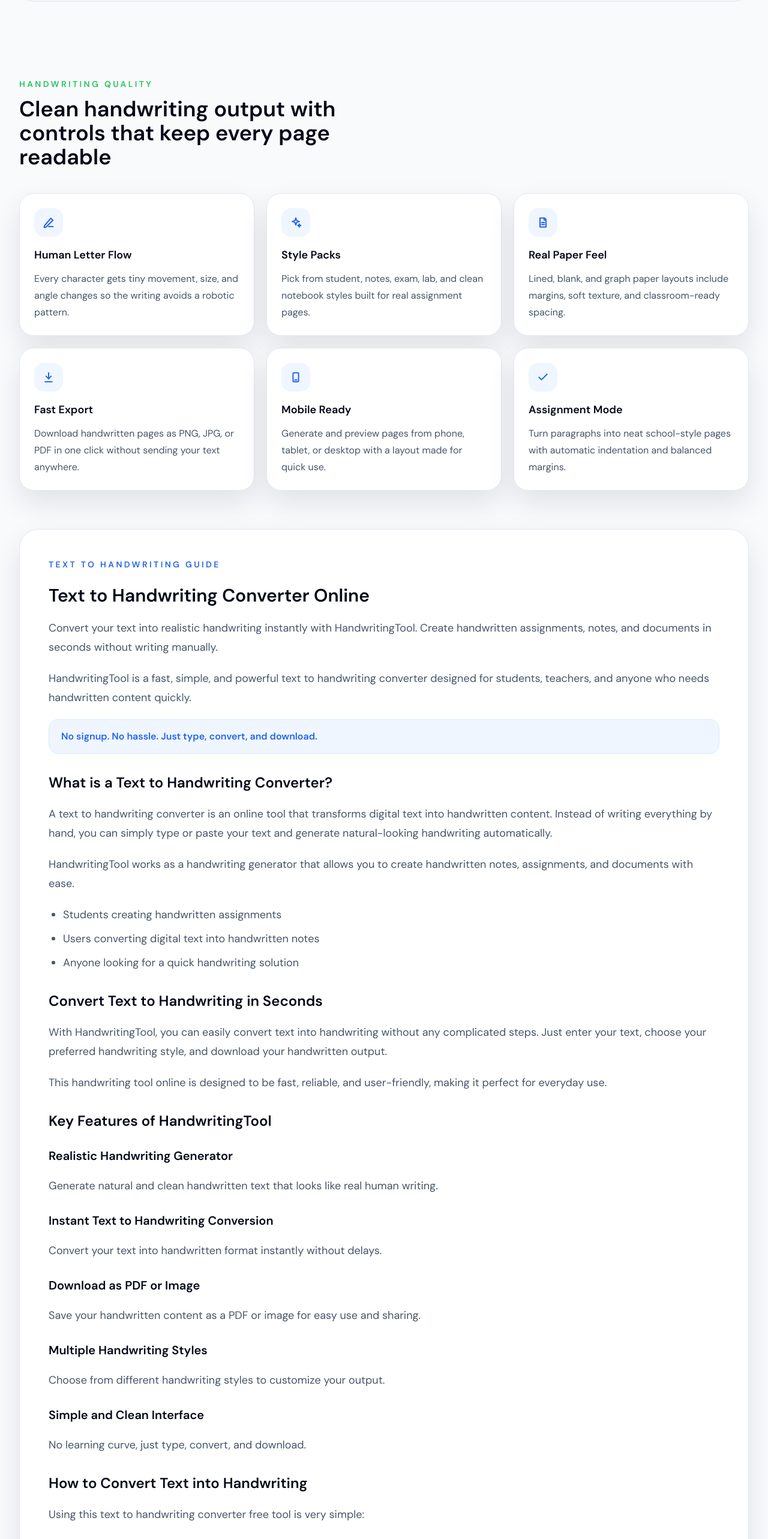
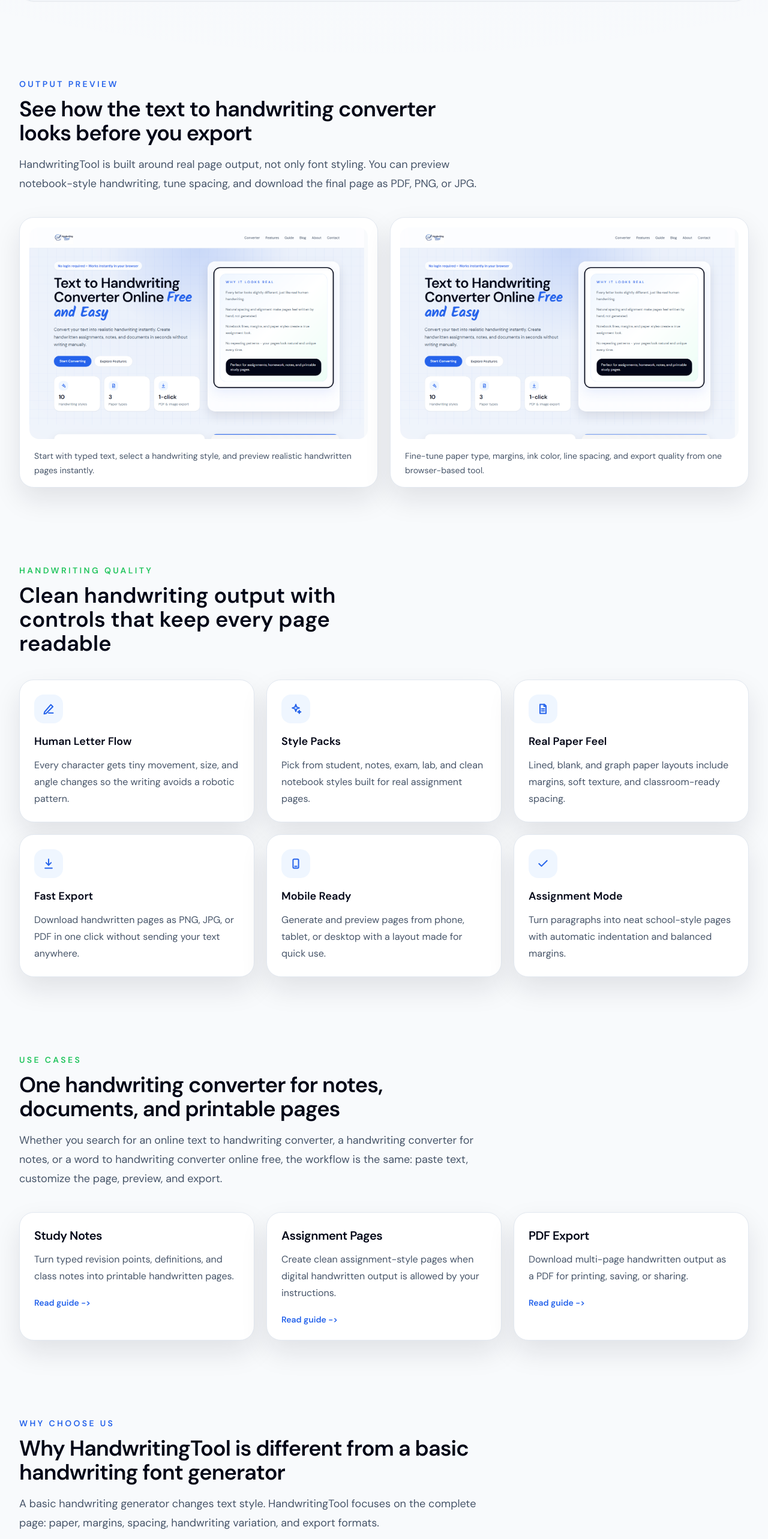
Before and after one commit to handwritingmaker-dotcom/handwriting-tool, a Next.js app: page / in a window 1280 px wide. Shown: the part 2918-5484 px from the top of the page at 60% size. Built offline with nearby package versions, Linux system fonts and the light colour scheme; a web font is replaced by a local one.

Commit message:
Strengthen homepage SEO proof sections

```diff
--- a/app/page.tsx
+++ b/app/page.tsx
@@ -1,4 +1,5 @@
 import Link from "next/link";
+import Image from "next/image";
 import { HandwritingTool } from "@/components/HandwritingTool";
 
 const siteUrl = "https://www.handwritingtool.com";
@@ -36,6 +37,31 @@
   },
 ];
 
+const useCases = [
+  {
+    title: "Study Notes",
+    text: "Turn typed revision points, definitions, and class notes into printable handwritten pages.",
+    href: "/blog/text-to-handwriting-converter-for-notes",
+  },
+  {
+    title: "Assignment Pages",
+    text: "Create clean assignment-style pages when digital handwritten output is allowed by your instructions.",
+    href: "/blog/make-handwritten-assignment-online",
+  },
+  {
+    title: "PDF Export",
+    text: "Download multi-page handwritten output as a PDF for printing, saving, or sharing.",
+    href: "/blog/text-to-handwriting-pdf-generator",
+  },
+];
+
+const comparisonRows = [
+  ["No signup", "Start in the browser without creating an account.", "Many tools add login or account friction."],
+  ["PDF, PNG, JPG", "Export complete pages as PDF or image formats.", "Some converters only download PNG images."],
+  ["Real page controls", "Adjust paper, spacing, margins, ink, and handwriting variation.", "Basic tools often only change the font."],
+  ["Privacy friendly", "Text is processed in your browser and is not stored by HandwritingTool.", "Upload-based workflows may require sending files."],
+];
+
 const faqs = [
   {
     question: "Is this text to handwriting converter free?",
@@ -51,7 +77,18 @@
   },
   {
     question: "Can I use this for handwritten assignments?",
-    answer: "Yes, this tool is commonly used for assignments, notes, and academic work.",
+    answer:
+      "Yes, when digital handwritten-style output is allowed. Always follow your teacher, school, or institution rules.",
+  },
+  {
+    question: "Can I use this as a word to handwriting converter online free?",
+    answer:
+      "Yes. You can copy text from Word or another document, paste it into HandwritingTool, and download handwritten pages.",
+  },
+  {
+    question: "What makes this handwriting converter realistic?",
+    answer:
+      "Readable handwriting styles, natural spacing, paper backgrounds, margins, ink color, and small variation settings help the output look more natural.",
   },
 ];
 
@@ -170,6 +207,45 @@
         </div>
       </section>
 
+      <section className="mx-auto max-w-7xl px-4 py-16 sm:px-6 lg:px-8">
+        <div className="mb-10 max-w-3xl">
+          <p className="text-sm font-semibold uppercase tracking-[0.24em] text-brand-blue">Output Preview</p>
+          <h2 className="mt-3 text-4xl font-semibold tracking-tight text-slate-950">
+            See how the text to handwriting converter looks before you export
+          </h2>
+          <p className="mt-4 text-lg leading-8 text-slate-600">
+            HandwritingTool is built around real page output, not only font styling. You can preview notebook-style
+            handwriting, tune spacing, and download the final page as PDF, PNG, or JPG.
+          </p>
+        </div>
+        <div className="grid gap-5 lg:grid-cols-2">
+          <figure className="rounded-3xl border border-slate-200 bg-white p-4 shadow-card">
+            <Image
+              src="/blog/text-to-handwriting-tool-home.png"
+              alt="HandwritingTool homepage showing the online text to handwriting converter"
+              width={1440}
+              height={1100}
+              className="aspect-[16/10] rounded-2xl object-cover object-top"
+            />
+            <figcaption className="mt-4 px-2 text-sm leading-6 text-slate-600">
+              Start with typed text, select a handwriting style, and preview realistic handwritten pages instantly.
+            </figcaption>
+          </figure>
+          <figure className="rounded-3xl border border-slate-200 bg-white p-4 shadow-card">
+            <Image
+              src="/blog/text-to-handwriting-tool-editor.png"
+              alt="HandwritingTool editor with handwriting settings, paper controls, and PDF export"
+              width={1440}
+              height={2200}
+              className="aspect-[16/10] rounded-2xl object-cover object-top"
+            />
+            <figcaption className="mt-4 px-2 text-sm leading-6 text-slate-600">
+              Fine-tune paper type, margins, ink color, line spacing, and export quality from one browser-based tool.
+            </figcaption>
+          </figure>
+        </div>
+      </section>
+
       <section id="features" className="mx-auto max-w-7xl px-4 py-16 sm:px-6 lg:px-8">
         <div className="mb-10 max-w-2xl">
           <p className="text-sm font-semibold uppercase tracking-[0.24em] text-brand-green">Handwriting Quality</p>
@@ -185,6 +261,65 @@
               </div>
               <h3 className="text-lg font-semibold text-slate-950">{feature.title}</h3>
               <p className="mt-3 text-base leading-7 text-slate-600">{feature.text}</p>
+            </div>
+          ))}
+        </div>
+      </section>
+
+      <section className="mx-auto max-w-7xl px-4 py-16 sm:px-6 lg:px-8">
+        <div className="mb-10 max-w-3xl">
+          <p className="text-sm font-semibold uppercase tracking-[0.24em] text-brand-green">Use Cases</p>
+          <h2 className="mt-3 text-4xl font-semibold tracking-tight text-slate-950">
+            One handwriting converter for notes, documents, and printable pages
+          </h2>
+          <p className="mt-4 text-lg leading-8 text-slate-600">
+            Whether you search for an online text to handwriting converter, a handwriting converter for notes, or a word
+            to handwriting converter online free, the workflow is the same: paste text, customize the page, preview, and
+            export.
+          </p>
+        </div>
+        <div className="grid gap-5 md:grid-cols-3">
+          {useCases.map((item) => (
+            <Link
+              key={item.title}
+              href={item.href}
+              className="group rounded-3xl border border-slate-200 bg-white p-6 shadow-card transition hover:-translate-y-1 hover:border-blue-200 hover:shadow-paper"
+            >
+              <h3 className="text-xl font-semibold tracking-tight text-slate-950 transition group-hover:text-brand-blue">
+                {item.title}
+              </h3>
+              <p className="mt-3 text-base leading-7 text-slate-600">{item.text}</p>
+              <p className="mt-5 text-sm font-semibold text-brand-blue">Read guide -&gt;</p>
+            </Link>
+          ))}
+        </div>
+      </section>
+
+      <section className="mx-auto max-w-7xl px-4 py-16 sm:px-6 lg:px-8">
+        <div className="mb-10 max-w-3xl">
+          <p className="text-sm font-semibold uppercase tracking-[0.24em] text-brand-blue">Why Choose Us</p>
+          <h2 className="mt-3 text-4xl font-semibold tracking-tight text-slate-950">
+            Why HandwritingTool is different from a basic handwriting font generator
+          </h2>
+          <p className="mt-4 text-lg leading-8 text-slate-600">
+            A basic handwriting generator changes text style. HandwritingTool focuses on the complete page: paper,
+            margins, spacing, handwriting variation, and export formats.
+          </p>
+        </div>
+        <div className="overflow-hidden rounded-3xl border border-slate-200 bg-white shadow-card">
+          <div className="grid bg-slate-950 px-5 py-4 text-sm font-semibold text-white md:grid-cols-[0.8fr,1fr,1fr]">
+            <div>Feature</div>
+            <div>HandwritingTool</div>
+            <div>Basic converters</div>
+          </div>
+          {comparisonRows.map(([feature, ours, basic]) => (
+            <div
+              key={feature}
+              className="grid gap-3 border-t border-slate-200 px-5 py-4 text-sm leading-6 text-slate-600 md:grid-cols-[0.8fr,1fr,1fr]"
+            >
+              <div className="font-semibold text-slate-950">{feature}</div>
+              <div>{ours}</div>
+              <div>{basic}</div>
             </div>
           ))}
         </div>
@@ -231,6 +366,20 @@
             <p className="text-lg leading-8">
               This handwriting tool online is designed to be fast, reliable, and user-friendly, making it perfect for
               everyday use.
+            </p>
+
+            <h2 className="pt-3 text-2xl font-semibold text-slate-950">Word to Handwriting Converter Online Free</h2>
+            <p className="text-lg leading-8">
+              If your content is written in Microsoft Word, Google Docs, Notepad, or another editor, you can copy the
+              text and paste it into HandwritingTool. The tool works as a word to handwriting converter online free
+              because you can turn document text into handwritten pages without uploading a file or creating an account.
+            </p>
+
+            <h2 className="pt-3 text-2xl font-semibold text-slate-950">Online Text to Handwriting Converter</h2>
+            <p className="text-lg leading-8">
+              An online text to handwriting converter should be quick, readable, and flexible. HandwritingTool lets you
+              choose paper type, handwriting style, ink color, margins, line spacing, and export format directly in your
+              browser.
             </p>
 
             <h2 className="pt-3 text-2xl font-semibold text-slate-950">Key Features of HandwritingTool</h2>
--- a/app/sitemap.ts
+++ b/app/sitemap.ts
@@ -5,7 +5,7 @@
 const fallbackLastModified = new Date("2026-05-01");
 
 const staticRoutes = [
-  { path: "", changeFrequency: "weekly", priority: 1, lastModified: "2026-05-04" },
+  { path: "", changeFrequency: "weekly", priority: 1, lastModified: "2026-05-05" },
   { path: "/about", changeFrequency: "monthly", priority: 0.6, lastModified: "2026-04-30" },
   { path: "/blog", changeFrequency: "weekly", priority: 0.8, lastModified: "2026-05-04" },
   { path: "/contact", changeFrequency: "monthly", priority: 0.6, lastModified: "2026-05-04" },
```
